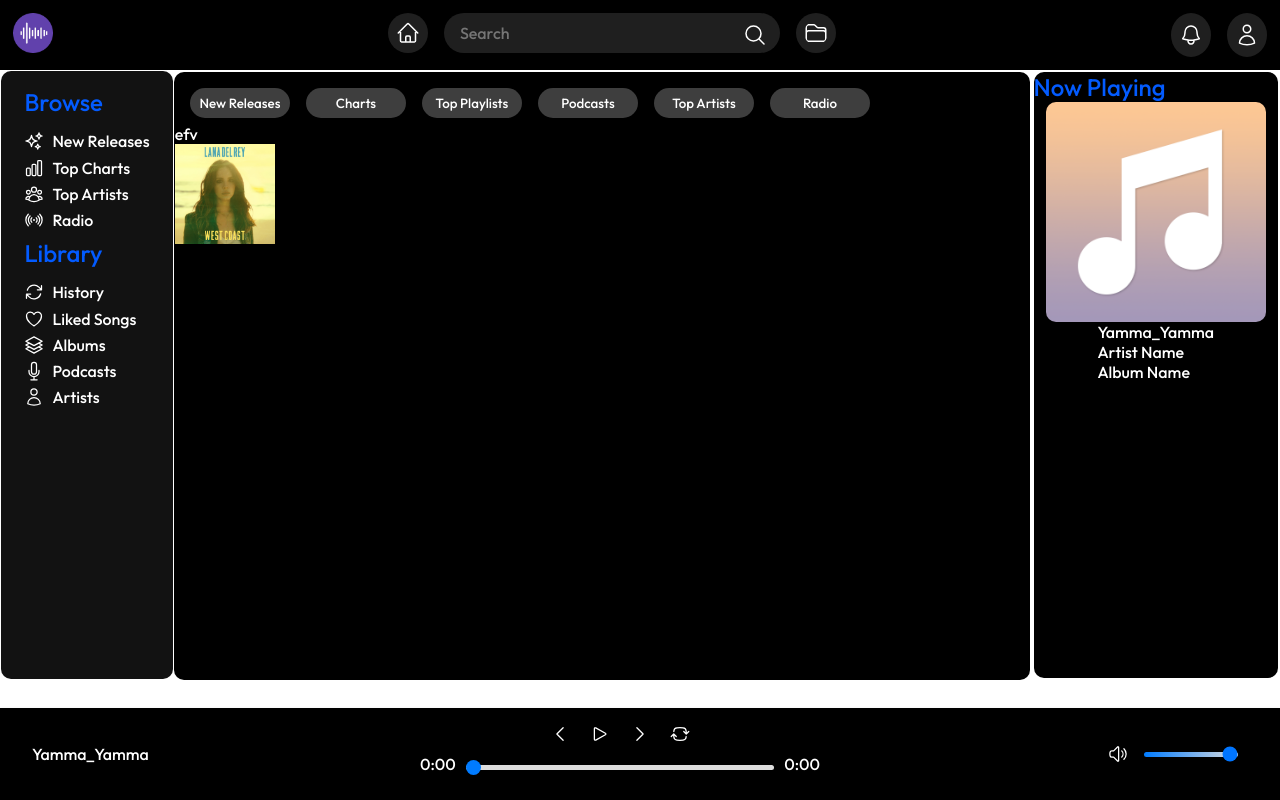
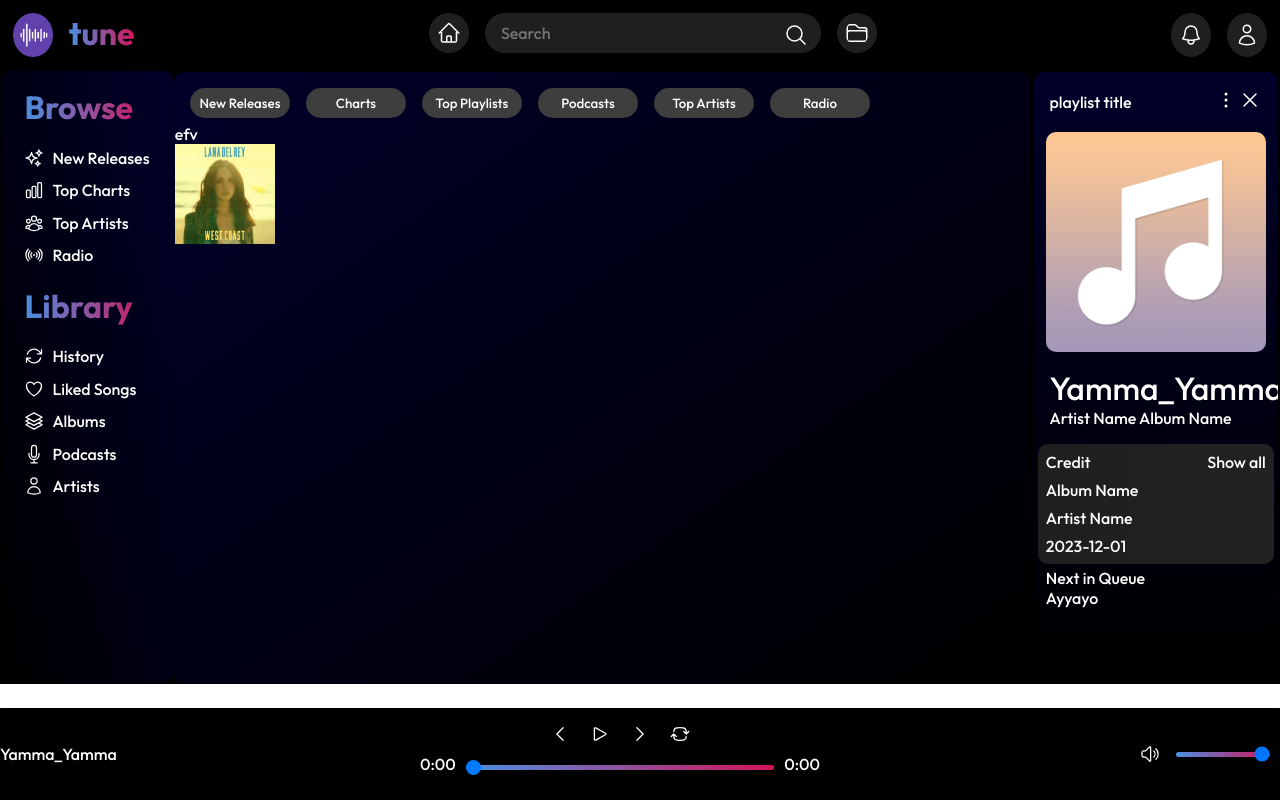
Before and after one commit to 21002624/Tune, a React (Vite) app: page / in a window 1280 px wide. Built offline with nearby package versions, Linux system fonts and the light colour scheme.

Commit message:
music player

```diff
--- a/src/App.css
+++ b/src/App.css
@@ -9,6 +9,11 @@
   font-style: normal;
 }
 
-h2{
-  color: rgb(3, 91, 255);
+
+h2 {
+  font-size: 2rem;
+  font-weight: bold;
+  background: linear-gradient(to right, #4a90e2, #d4145a);
+  -webkit-background-clip: text;
+  -webkit-text-fill-color: transparent;
 }
--- a/src/pages/Header/Header.css
+++ b/src/pages/Header/Header.css
@@ -6,6 +6,8 @@ header{
 }
 .leftContainer{
     background-color: #000000;
+    display: flex;
+    gap: 1rem;
 }
 .centerContainer{
     background-color: #000000;
--- a/src/pages/Header/Header.jsx
+++ b/src/pages/Header/Header.jsx
@@ -24,6 +24,7 @@ const Header = () => {
     <header>
         <div className="leftContainer">
             <img className='logoImg' src={logo} alt='logoImg' />
+            <h2>tune</h2>
         </div>
         <div className="centerContainer">
             <Search />
--- a/src/pages/Home/Home.css
+++ b/src/pages/Home/Home.css
@@ -1,5 +1,6 @@
 .panels{
     display: flex;
+    background-color: rgb(0, 0, 0);
 }
 .SearchPage{
     color: rgb(0, 0, 0);
--- a/src/pages/Mainpanel/Mainpanel.css
+++ b/src/pages/Mainpanel/Mainpanel.css
@@ -1,6 +1,6 @@
 .Mainpanel{
     width: 70%;
-    background-color: black;
+    background: linear-gradient(to bottom right, rgb(0, 0, 41), black);
     border-radius: 10px;
     margin-top: 2px;
     margin-right: 2px;
--- a/src/pages/Playingsong/Playingsong.css
+++ b/src/pages/Playingsong/Playingsong.css
@@ -1,7 +1,5 @@
 .custom-audio-player {
-    width: 95%;
-    padding-left: 2.5%;
-    padding-right: 2.5%;
+    width: 100vw;
     background-color: black;
     text-align: center;
     padding-bottom: 1rem;
@@ -61,13 +59,7 @@
 .progress-slider {
     width: 100%;
     height: 5px;
-    background: linear-gradient(
-        to right,
-        #007bff 0%,
-        #007bff var(--slider-progress, 0%),
-        #ddd var(--slider-progress, 0%),
-        #ddd 100%
-    );
+    background: linear-gradient(to right, #4a90e2, #d4145a);
     border-radius: 5px;
     outline: none;
     -webkit-appearance: none;
@@ -88,7 +80,7 @@
 .volume-slider {
     width: 100%;
     height: 5px;
-    background: linear-gradient(to right, #007bff 0%, #ddd 100%);
+    background: linear-gradient(to right, #4a90e2, #d4145a);
     border-radius: 5px;
     outline: none;
     -webkit-appearance: none;
--- a/src/pages/Rightpanel/Rightpanel.css
+++ b/src/pages/Rightpanel/Rightpanel.css
@@ -1,9 +1,23 @@
 .Rightpanel{
     color: rgb(255, 255, 255);
-    background-color: black;
+    background: linear-gradient(to bottom , rgb(0, 0, 41), black);
     width: 20%;
     margin: 2px;
     border-radius: 10px;
+    height: 76vh;
+    overflow: auto;
+    overflow-x: hidden;
+}
+
+/* Hide the scrollbar */
+.Rightpanel::-webkit-scrollbar {
+    width: 0;
+    height: 0;
+}
+
+.Rightpanel {
+    -ms-overflow-style: none;  /* Disable scrollbar for IE and Edge */
+    scrollbar-width: none; /* Disable scrollbar for Firefox */
 }
 .rightpanelDetails{
     display: flex;
@@ -13,6 +27,55 @@
 .coverImage{
     width: 90%;
     border-radius: 10px;
+}
+.Rightpaneltitle{
+    display: flex;
+    align-items: center;
+    justify-content: space-between;
+    margin: 1rem;
+}
+
+.coverImgDiv{
+    display: flex;
+    align-items: center;
+    justify-content: center;
+}
+
+.rightSongDetailsDiv{
+    width: 100%;
+}
+
+.rightSongDetailsDiv div{
+    margin: 1rem;
+}
+.rightSongMiniDiv{
+    width: 90%;
+    background: linear-gradient(to right, rgb(31, 31, 31), rgb(34, 34, 34));
+    border-radius: 10px;
+    padding: .5rem;
+}
+.rightSongMiniTitleDiv{
+    display: flex;
+    justify-content: space-between;
+    width: 100%;
+}
+.rightSongCreditsDiv{
+    display: flex;
+    flex-direction: column;
+    gap: .5rem;
+    margin-top: .5rem;
+}
+
+.rightIcon{
+    width: 24px;
+  height: 24px;
+  color: #6b7280;
+  transition: color 0.3s ease;
+}
+
+.rightSongQueue{
+    width: 90%;
+    margin: 2%;
 }
 
 @media (max-width:800px) {
@@ -25,12 +88,6 @@
     .coverImage{
         width: 70%;
     }
-    .rightpanelDetails{
-        margin-top: 2rem;
-    }
-    .rightpanelDetails div{
-        margin-top: 2rem;
-    }
     .Rightpaneltitle{
         padding-top: 10px;
         padding-left: 10px;
--- a/src/pages/Rightpanel/Rightpanel.jsx
+++ b/src/pages/Rightpanel/Rightpanel.jsx
@@ -1,8 +1,13 @@
 import React, { useState, useEffect } from 'react';
+import { EllipsisVerticalIcon ,XMarkIcon } from '@heroicons/react/24/outline';
 import './Rightpanel.css';
+import { songs } from '../../Data/songs';
 
 const Rightpanel = ({ currentSong }) => {
   const [isMobile, setIsMobile] = useState(false);
+
+  const currentIndex = songs.findIndex(songs => songs.songName === currentSong.songName);
+  const nextSong = songs[currentIndex+1] || null;
 
   useEffect(() => {
     const checkMobile = () => {
@@ -19,14 +24,51 @@ const Rightpanel = ({ currentSong }) => {
     return (
         <div className="Rightpanel">
             <div className='Rightpaneltitle'>
-              <h2>Now Playing</h2>
+              <div>
+                <p>playlist title</p>
+              </div>
+              <div>
+                <EllipsisVerticalIcon className="rightIcon"  />
+                <XMarkIcon className="rightIcon"/>
+              </div>
             </div>
             <div className="rightpanelDetails">
-                <img className="coverImage" src={currentSong.coverImage} alt="img" />
-                <div>
-                    <p>{currentSong.songName}</p>
-                    <p>{currentSong.artist}</p>
-                    <p>{currentSong.album}</p>
+                <div className='coverImgDiv'>
+                  <img className="coverImage" src={currentSong.coverImage} alt="img" />
+                </div>
+                <div className='rightSongDetailsDiv'>
+                    <div>
+                      <h1>{currentSong.songName}</h1>
+                      <p>{currentSong.artist} {currentSong.album}</p>
+                    </div>
+                </div>
+                <div className="rightSongMiniDiv">
+                  <div className='rightSongMiniTitleDiv'>
+                    <div>
+                      <p>Credit</p>
+                    </div>
+                    <div>
+                      <p>Show all</p>
+                    </div>
+                  </div>
+                  <div className='rightSongCreditsDiv'>
+                    <div>
+                      <p>{currentSong.album}</p>
+                    </div>
+                    <div>
+                      <p>{currentSong.artist}</p>
+                    </div>
+                    <div>
+                      <p>{currentSong.releaseDate}</p>
+                    </div>
+                  </div>
+                </div>
+
+                <div className='rightSongQueue'>
+                    <div>
+                      <p>Next in Queue</p>
+                      <p>{nextSong.songName}</p>
+                    </div>
                 </div>
             </div>
         </div>
--- a/src/pages/Sidebar/Sidebar.css
+++ b/src/pages/Sidebar/Sidebar.css
@@ -1,7 +1,7 @@
 .Sidebar{
-    background-color: #121212;
+    background: linear-gradient(to bottom left, rgb(0, 0, 41), black);
     border-radius: 10px;
-    height: 76vh;
+    height: 76.5vh;
     margin: .11%;
     width: 14%;
     display: flex;
@@ -15,15 +15,19 @@
 }
 .recentBar p{
     text-align: left;
-    padding-top: 5%;
+    padding-top: 10%;
     display: flex;
     align-items: center;
     gap: .5rem;
 }
 
+.libraryBar h2{
+    padding-top: 10%;
+}
+
 .libraryBar p{
     text-align: left;
-    padding-top: 5%;
+    padding-top: 10%;
     display: flex;
     align-items: center;
     gap: .5rem;
@@ -31,6 +35,33 @@
 .sideBarIcon{
     width: 20px;
 }
+
+.animatedText {
+    display: flex;
+    align-items: center;
+    gap: 0.5rem;
+    font-size: 1rem;
+    color: #ffffff;
+    transition: transform 0.3s ease, color 0.3s ease;
+    cursor: pointer;
+  }
+
+  .animatedText:hover,
+  .animatedText:focus {
+    transform: scale(1.1);
+    color: rgb(255, 255, 255);
+  }
+
+  .sideBarIcon {
+    transition: transform 0.3s ease, color 0.3s ease;
+  }
+
+  .animatedText:hover .sideBarIcon,
+  .animatedText:focus .sideBarIcon {
+    transform: rotate(20deg);
+    color: #0020be;
+  }
+
 
 @media (max-width: 800px) {
     .Sidebar{
--- a/src/pages/Sidebar/Sidebar.jsx
+++ b/src/pages/Sidebar/Sidebar.jsx
@@ -12,16 +12,16 @@ const Sidebar = () => {
         <div className="recentBar">
             <h2>Browse</h2>
             <div>
-                <p>
+                <p className="animatedText">
                     <SparklesIcon className="sideBarIcon" /> New Releases
                 </p>
-                <p>
+                <p className="animatedText">
                     <ChartBarIcon className="sideBarIcon" /> Top Charts
                 </p>
-                <p>
+                <p className="animatedText">
                     <UserGroupIcon className="sideBarIcon" /> Top Artists
                 </p>
-                <p>
+                <p className="animatedText">
                     <SignalIcon className="sideBarIcon" /> Radio
                 </p>
             </div>
@@ -31,19 +31,19 @@ const Sidebar = () => {
         <div className="libraryBar">
         <h2>Library</h2>
         <div>
-            <p>
+            <p className="animatedText">
                 <ArrowPathIcon className="sideBarIcon" /> History
             </p>
-            <p>
+            <p className="animatedText">
                 <HeartIcon className="sideBarIcon" /> Liked Songs
             </p>
-            <p>
+            <p className="animatedText">
                 <Square3Stack3DIcon className="sideBarIcon" /> Albums
             </p>
-            <p>
+            <p className="animatedText">
                 <MicrophoneIcon className="sideBarIcon" /> Podcasts
             </p>
-            <p>
+            <p className="animatedText">
                 <UserIcon className="sideBarIcon" /> Artists
             </p>
         </div>
```
